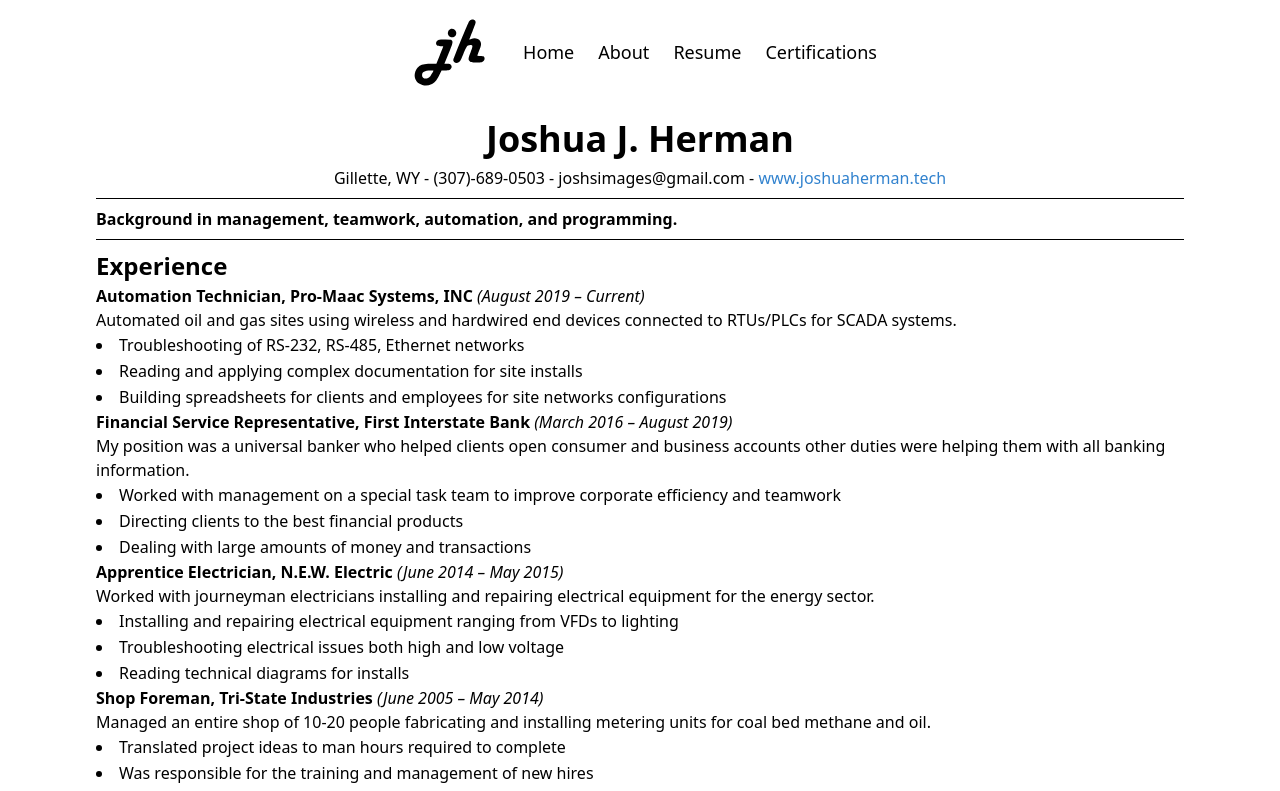
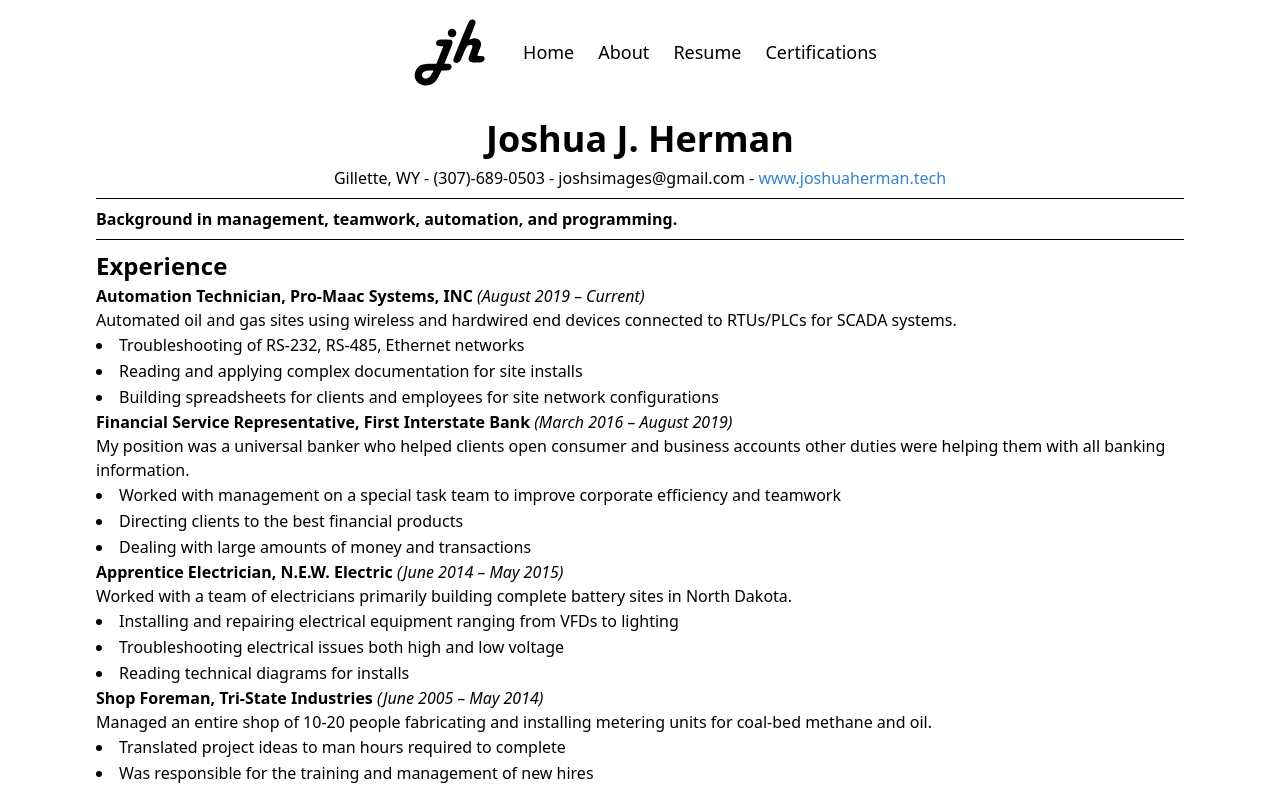
Before and after one commit to LocalHappiness/dockerized-josherman.tech, a Next.js app in the folder packages/landingpage/: page /resume in a window 1280 px wide. Shown: the top 791 px of the page. Built offline with nearby package versions, Linux system fonts and the light colour scheme.

Commit message:
Update resume.tsx

```diff
--- a/packages/landingpage/components/resume.tsx
+++ b/packages/landingpage/components/resume.tsx
@@ -12,7 +12,7 @@ export default function Resume () {
       <ul>
         <li className='rList'>Troubleshooting of RS-232, RS-485, Ethernet networks</li>
         <li className='rList'>Reading and applying complex documentation for site installs</li>
-        <li className='rList'>Building spreadsheets for clients and employees for site networks configurations</li>
+        <li className='rList'>Building spreadsheets for clients and employees for site network configurations</li>
       </ul>
       <p><strong className='rPosition'>Financial Service Representative, First Interstate Bank</strong><em> (March 2016 – August 2019)</em></p>
       <p>My position was a universal banker who helped clients open consumer and business accounts other duties were helping them with all banking information.</p>
@@ -22,14 +22,14 @@ export default function Resume () {
         <li className='rList'>Dealing with large amounts of money and transactions</li>
       </ul>
       <p><strong className='rPosition'>Apprentice Electrician, N.E.W. Electric</strong><em> (June 2014 – May 2015)</em></p>
-      <p>Worked with journeyman electricians installing and repairing electrical equipment for the energy sector.</p>
+      <p>Worked with a team of electricians primarily building complete battery sites in North Dakota.</p>
       <ul>
         <li className='rList'>Installing and repairing electrical equipment ranging from VFDs to lighting</li>
         <li className='rList'>Troubleshooting electrical issues both high and low voltage</li>
         <li className='rList'>Reading technical diagrams for installs</li>
       </ul>
       <p><strong className='rPosition'>Shop Foreman, Tri-State Industries</strong><em> (June 2005 – May 2014)</em></p>
-      <p>Managed an entire shop of 10-20 people fabricating and installing metering units for coal bed methane and oil.</p>
+      <p>Managed an entire shop of 10-20 people fabricating and installing metering units for coal-bed methane and oil.</p>
       <ul>
         <li className='rList'>Translated project ideas to man hours required to complete</li>
         <li className='rList'>Was responsible for the training and management of new hires</li>
```
